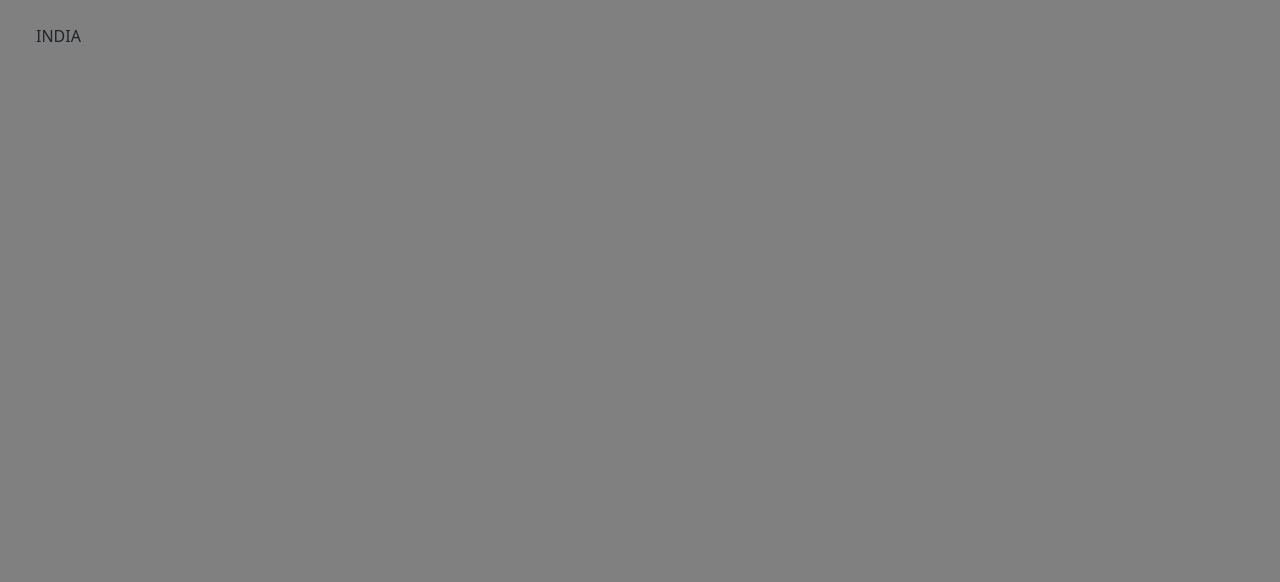
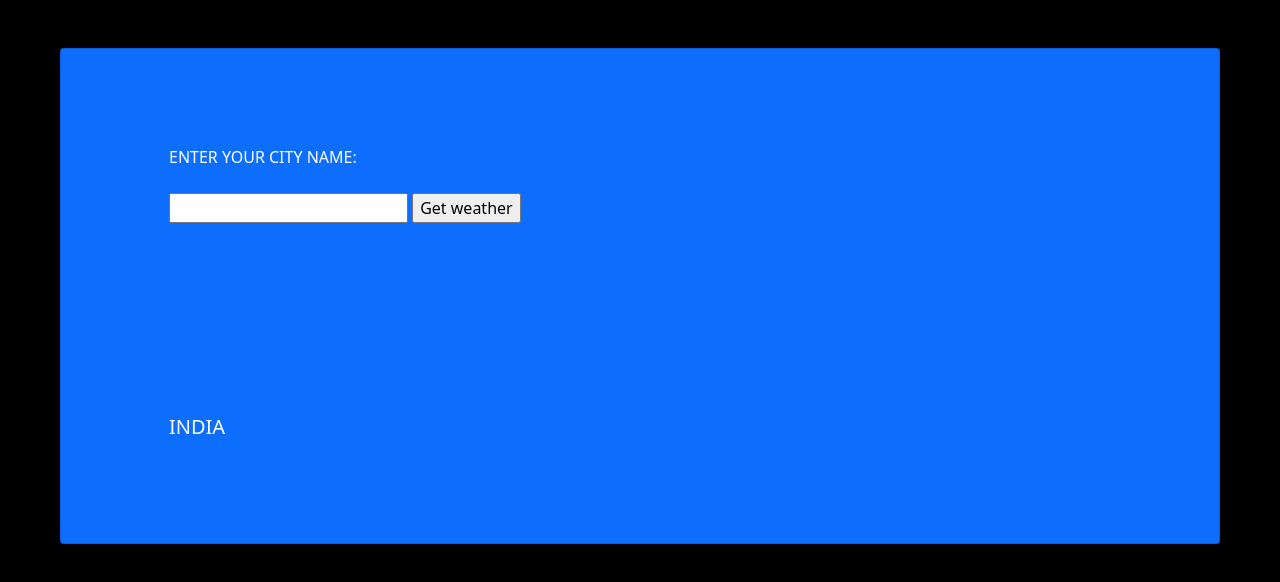
Before and after one commit to Tabassuminggg/WeatherApp, a plain HTML site: page index.html in a window 1280 px wide. Drawn offline with nearby package versions, Linux system fonts and the light colour scheme.

Commit message:
incompleteWeatherapp

```diff
--- a/index.html
+++ b/index.html
@@ -9,17 +9,30 @@
     <script src="https://cdn.jsdelivr.net/npm/bootstrap@5.0.2/dist/js/bootstrap.bundle.min.js" integrity="sha384-MrcW6ZMFYlzcLA8Nl+NtUVF0sA7MsXsP1UyJoMp4YLEuNSfAP+JcXn/tWtIaxVXM" crossorigin="anonymous"></script>
     <style>
         body {
-            background-color: gray;
+            background-color: black;
         }
     </style>
 </head>
 <body>
  <div class="container-fluid">
-<div class="col-12 p-4">
-    <p>INDIA</p>
+    <div class="row justify-content-center m-5">
+        <div class="card text-white bg-primary">
+            <div class="div1 p-4 p-md-5 m-5">
+                <label for="cityname">ENTER YOUR CITY NAME:</label>
+                <br><br>
+                <input type="text">
+                <input type="submit" value="Get weather">
+                </div>
+            <div class="div1 p-4 p-md-5 m-5">
+                  <h5>INDIA</h5>
+            </div>
+
+        </div>
+
+    </div>
 
 </div>
 
- </div>
+
 </body>
 </html>
```
